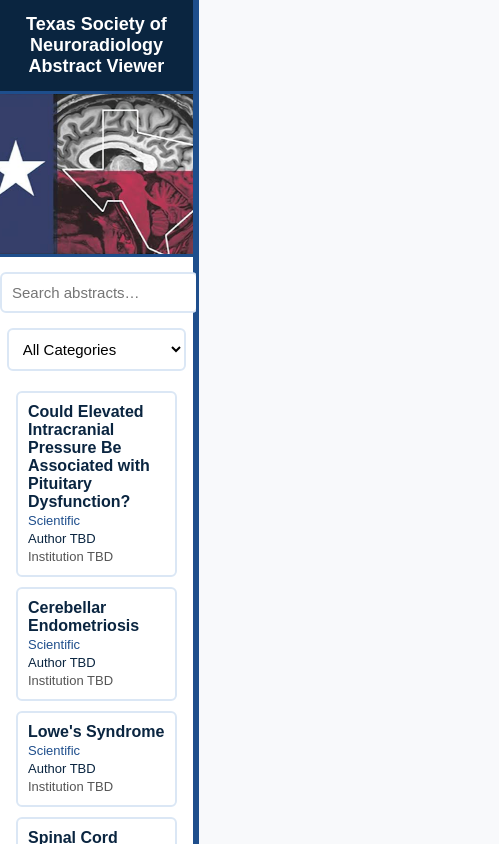
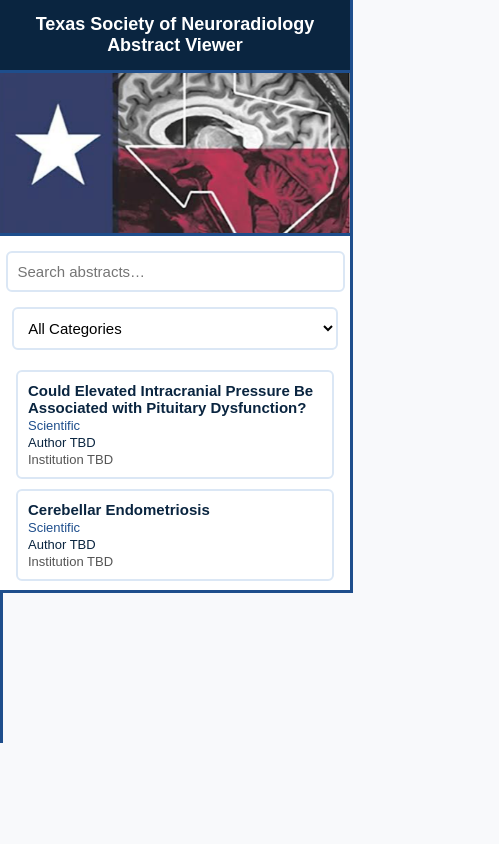
Before and after one commit to thesalmonification/tsnr-viewer, a plain HTML site: page index.html in a window 390 px wide. Shown: the whole page, 499 px wide, since content can reach past the window. Drawn offline with Linux system fonts and the light colour scheme.

Commit message:
mobile responsive layout

```diff
--- a/index.html
+++ b/index.html
@@ -20,6 +20,53 @@
       color: var(--blue-dark);
       background: var(--background);
     }
+
+    /* MOBILE RESPONSIVE LAYOUT ------------------------------------- */
+@media (max-width: 900px) {
+
+  body {
+    flex-direction: column;
+    height: auto;
+  }
+
+  #sidebar {
+    width: 100%;
+    border-right: none;
+    border-bottom: 3px solid var(--blue-medium);
+    height: auto;
+  }
+
+  #main {
+    width: 100%;
+    border-left: none;
+    height: calc(100vh - 350px);
+  }
+
+  #viewer {
+    height: 100%;
+  }
+
+  #list {
+    max-height: 200px;
+    overflow-y: auto;
+  }
+
+  #header {
+    font-size: 16px;
+    padding: 10px;
+  }
+
+  #search,
+  #category-filter {
+    font-size: 16px;
+  }
+
+  .item {
+    font-size: 15px;
+    padding: 12px;
+  }
+}
+
 
     /* SIDEBAR */
     #sidebar {
```
Also changed, not shown: 2 other files.
